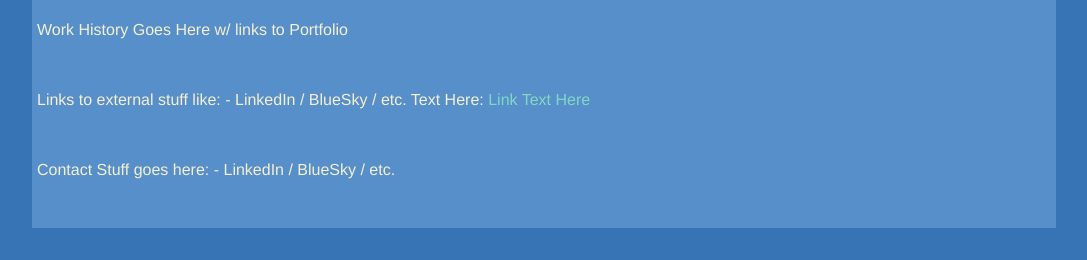
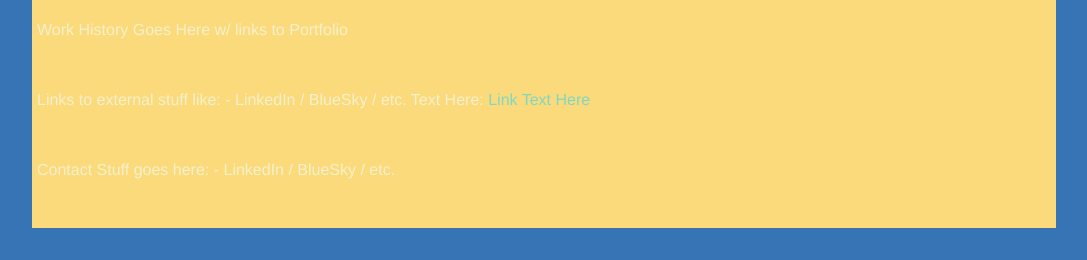
Before and after one commit to blairthorburn/blairthorburn.github.io, a plain HTML site: page index.html in a window 1280 px wide. Shown: the part 1016-1276 px from the top of the page, without its empty margins (96-1183 px from the left). Drawn offline with Linux system fonts and the light colour scheme; a web font is replaced by a local one.

Commit message:
Update style.css

```diff
--- a/style.css
+++ b/style.css
@@ -19,7 +19,7 @@ width: 80%;
 display: flex;
 flex-wrap: wrap;
 background-image: none;
-background-color: #578FCA;
+background-color: #FADA7A;
 /*padding-top: 0px;
 padding-bottom: 55px;
 padding-left: 70px;
```
